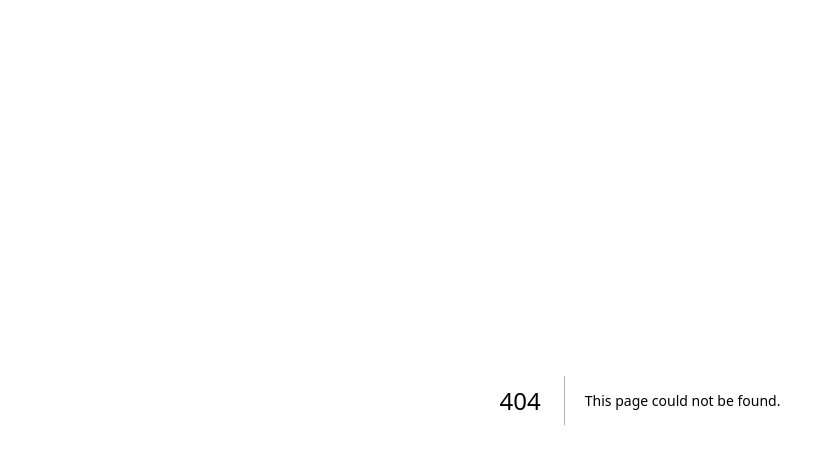
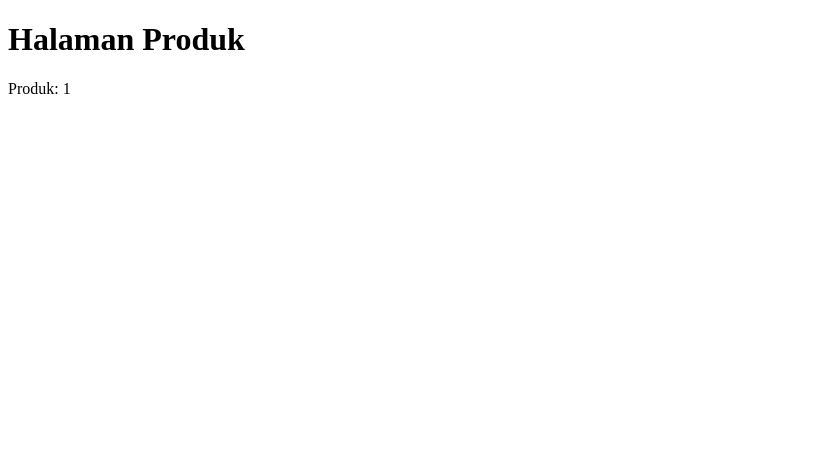
Before and after one commit to 4rdnac/PemrogramanFramework, a Next.js app in the folder Praktikum02/next-routing/: page /produk/1 in a window 1280 px wide. Before the commit this address had no page. Shown: the top 464 px of the page, without its empty margins (0-835 px from the left). Built offline with nearby package versions, Linux system fonts and the light colour scheme.

Commit message:
P02 Dynamic Routing

```diff
--- /dev/null
+++ b/Praktikum02/next-routing/src/pages/produk/[id].tsx
@@ -0,0 +1,16 @@
+import { useRouter } from "next/router";
+
+const HalamanProduk = () => {
+//   const Router = useRouter();
+//   console.log(Router);
+const { query } = useRouter();
+
+  return (
+    <div>
+      <h1>Halaman Produk</h1>
+      <p>Produk: {query.id}</p>
+    </div>
+  );
+};
+
+export default HalamanProduk;
--- /dev/null
+++ b/Praktikum02/next-routing/src/pages/produk/index.tsx
@@ -0,0 +1,4 @@
+const Produk = () => {
+  return <div>Produk User Page</div>;
+};
+export default Produk;
```
